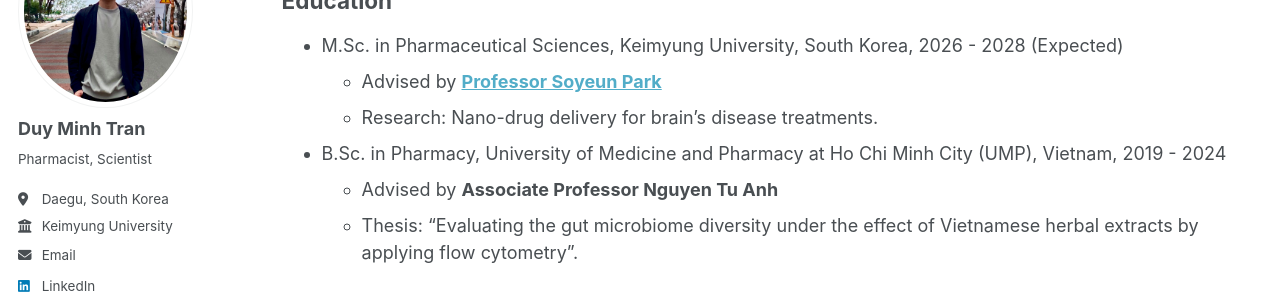
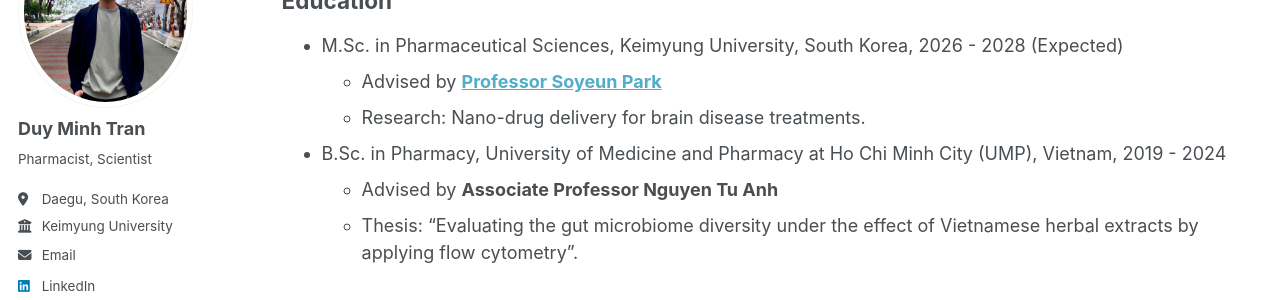
Before and after one commit to tranminhduy-git/tmduy.github.io, a Jekyll site: the page built from _pages/cv.md, in a window 1280 px wide and 900 px high. Shown: the part 187-487 px from the top of the window. Built offline with Jekyll 4.4.1, drawn with Linux system fonts in a browser that asks for light colours; a script bundle is joined from its source files by our own code; library files that are not in the unit come from our copies.

Commit message:
Update cv.md

```diff
--- a/_pages/cv.md
+++ b/_pages/cv.md
@@ -13,7 +13,7 @@ redirect_from:
 
 * M.Sc. in Pharmaceutical Sciences, Keimyung University, South Korea, 2026 - 2028 (Expected)
   * Advised by [__Professor Soyeun Park__](https://www.researchgate.net/scientific-contributions/Soyeun-Park-32625333)
-  * Research: Nano-drug delivery for brain's disease treatments.
+  * Research: Nano-drug delivery for brain disease treatments.
 * B.Sc. in Pharmacy, University of Medicine and Pharmacy at Ho Chi Minh City (UMP), Vietnam, 2019 - 2024
   * Advised by __Associate Professor Nguyen Tu Anh__
   * Thesis: "Evaluating the gut microbiome diversity under the effect of Vietnamese herbal extracts by applying flow cytometry".
```
